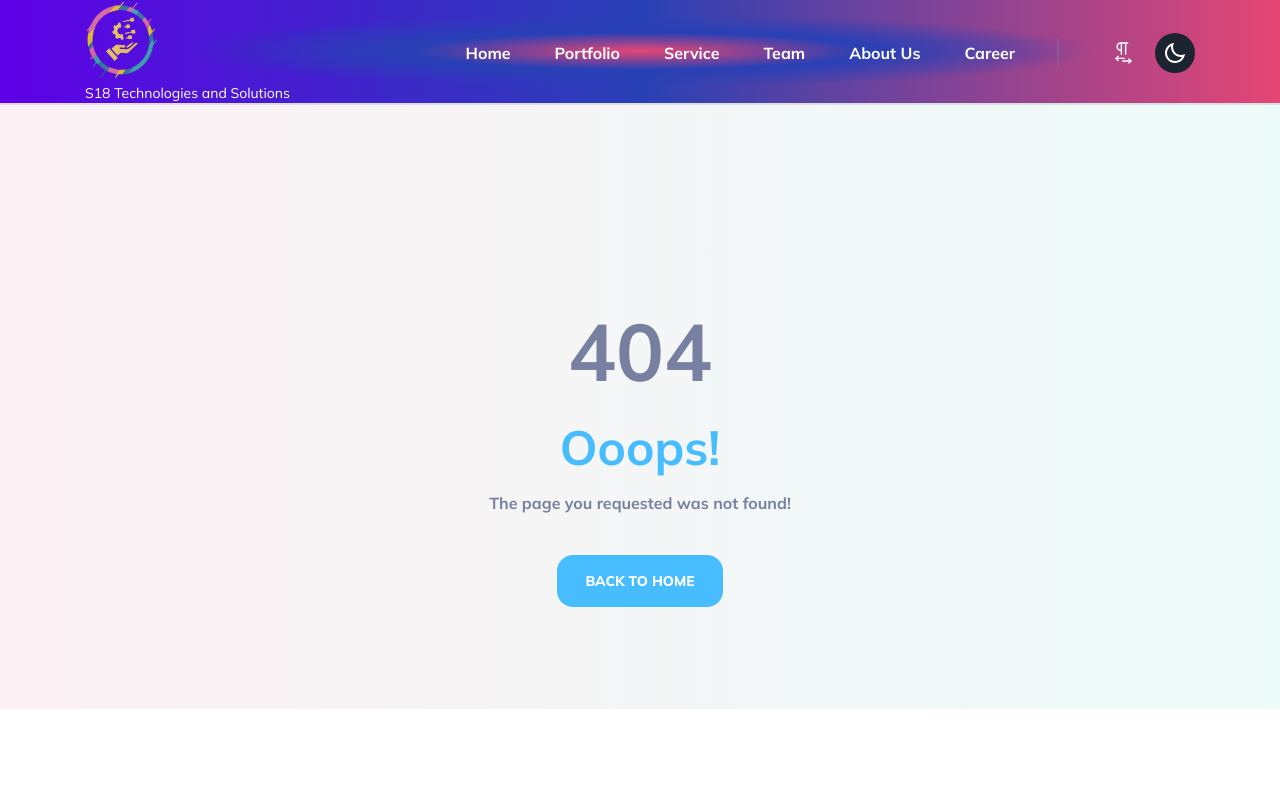
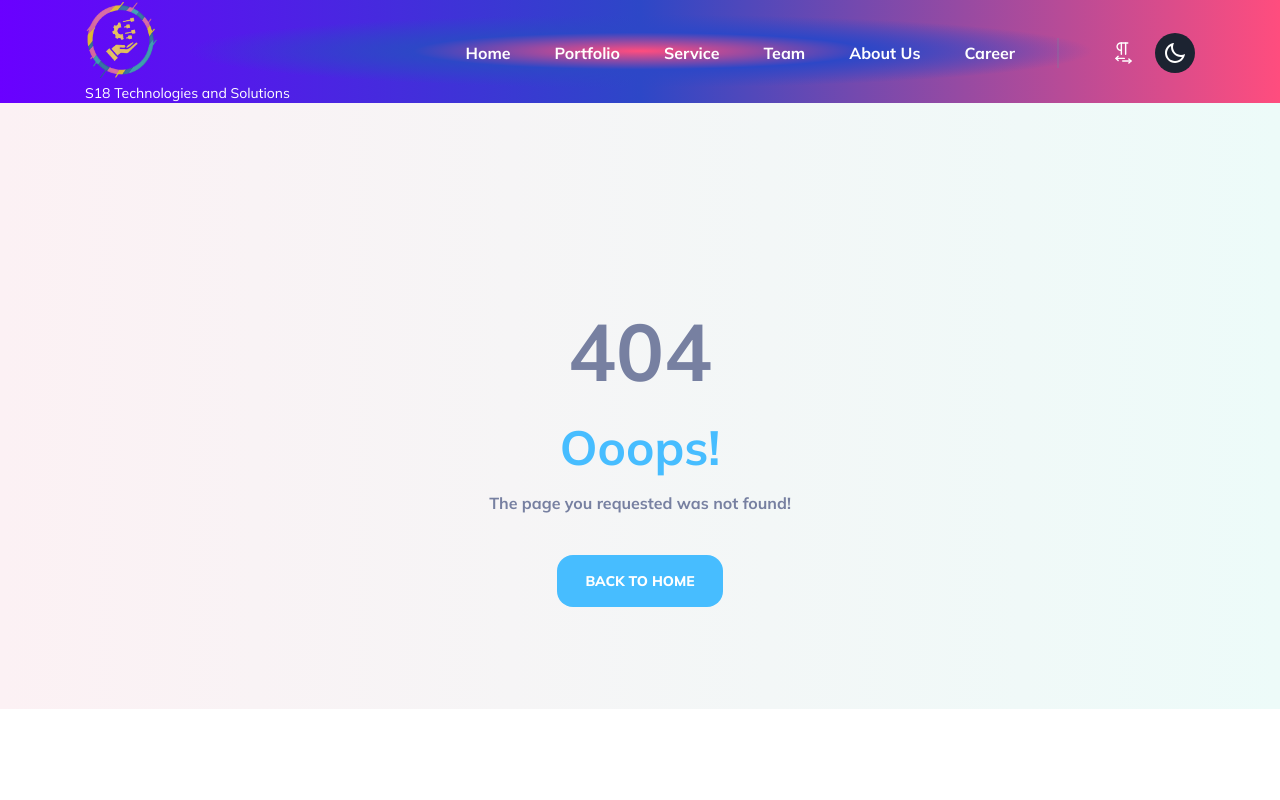
Before and after one commit to mayurpatil93/S18Website, a website: page 404.html in a window 1280 px wide. Shown: the top 800 px of the page. Drawn offline with Linux system fonts and the light colour scheme.

Commit message:
Add files via upload

```diff
--- a/404.html
+++ b/404.html
@@ -16,7 +16,7 @@
         <div
             class="flex min-h-screen flex-col bg-white bg-gradient-to-r from-[#FCF1F4] to-[#EDFBF9] font-mulish text-base font-normal text-gray antialiased dark:bg-[#101926] dark:from-transparent dark:to-transparent"
         >
-            <header id="top-header" class="sticky top-0 z-50 bg-black/10 transition duration-300">
+            <header id="top-header" class="sticky top-0 z-50 bg-black/1 transition duration-300">
                 <div class="container">
                     <div class="relative flex items-center justify-between py-5 lg:py-0">
                         <a href="index.html"><img src="assets/images/logo.png" alt="logo" class="h-20" />
```
Also changed, not shown: about-us.html (+1 -1 lines), application.html (+1 -1 lines), blog-details.html (+1 -1 lines), blog-landing.html (+1 -1 lines), blog.html (+1 -1 lines), career.html (+1 -1 lines), contact-us.html (+1 -1 lines), faq.html (+1 -1 lines), index.html (+1 -1 lines), online-payments.html (+1 -1 lines), personal-portfolio.html (+1 -1 lines), portfolio-detail.html (+1 -1 lines), portfolio-landing.html (+1 -1 lines), portfolio.html (+1 -1 lines), 5 more files.
